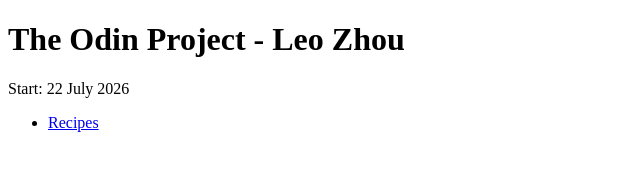
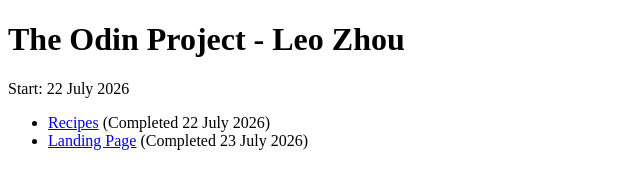
Before and after one commit to laoz40/odin-project, a plain HTML site: page index.html in a window 1280 px wide. Shown: the whole page, without its empty margins (0-640 px from the left). Drawn offline with Linux system fonts and the light colour scheme.

Commit message:
odin-project: added landing page project to index

```diff
--- a/index.html
+++ b/index.html
@@ -11,7 +11,8 @@
 		<p>Start: 22 July 2026</p>
 
     <ul>
-      <li><a href="./01-recipes/">Recipes</a></li>
+      <li><a href="./01-recipes/">Recipes</a> (Completed 22 July 2026)</li>
+      <li><a href="./02-landing-page/">Landing Page</a> (Completed 23 July 2026)</li>
     </ul>
   </body>
 </html>
```
